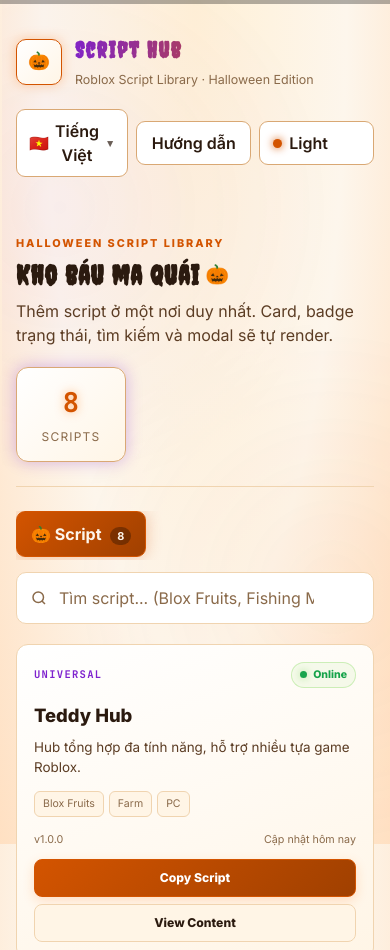
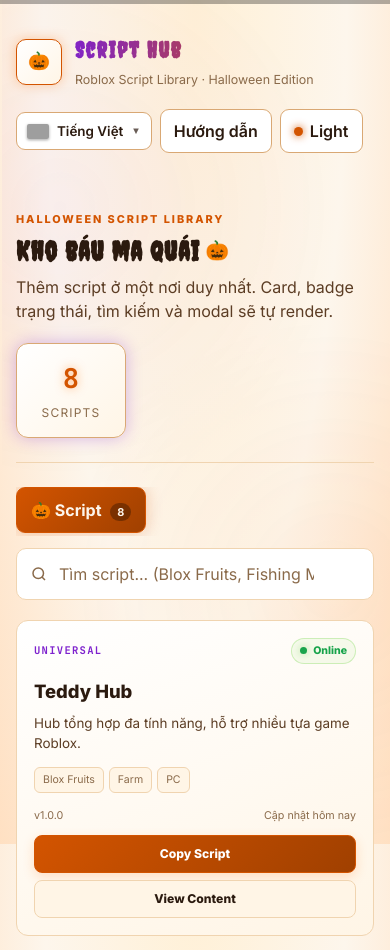
Before and after one commit to traidepthanhhoa/project-b, a plain HTML site: page index.html in a window 390 px wide. Shown: the top 950 px of the page. Drawn offline with Linux system fonts and the light colour scheme; grey boxes are pictures that could not be loaded.

Commit message:
Update index.html

```diff
--- a/index.html
+++ b/index.html
@@ -27,6 +27,7 @@
 
   <link rel="preconnect" href="https://fonts.googleapis.com">
   <link rel="preconnect" href="https://fonts.gstatic.com" crossorigin>
+  <link rel="preconnect" href="https://flagcdn.com">
 
   <link
     href="https://fonts.googleapis.com/css2?family=Creepster&family=Inter:wght@400;500;600;700;800&family=JetBrains+Mono:wght@500;700&display=swap"
@@ -170,16 +171,18 @@
     .lang-btn {
       display: flex;
       align-items: center;
-      gap: 6px;
+      gap: 8px;
 
       border: 1px solid var(--line-strong);
       background: var(--surface);
       color: var(--text);
 
       border-radius: 9px;
-      padding: 9px 12px;
+      padding: 8px 10px;
 
       font-weight: 600;
+      font-size: .84rem;
+
       transition: .18s;
     }
 
@@ -190,13 +193,25 @@
       box-shadow: 0 0 12px rgba(255, 122, 24, .3);
     }
 
-    .lang-btn .lang-flag {
-      font-size: 1rem;
-      line-height: 1;
+    /* Ảnh cờ SVG */
+    .flag-img {
+      width: 22px;
+      height: 15px;
+
+      object-fit: cover;
+
+      border-radius: 2px;
+
+      box-shadow:
+        0 0 0 1px rgba(255, 255, 255, .15),
+        0 1px 3px rgba(0, 0, 0, .4);
+
+      flex-shrink: 0;
+      display: block;
     }
 
     .lang-btn .lang-arrow {
-      font-size: .65rem;
+      font-size: .6rem;
       opacity: .7;
       transition: transform .2s;
     }
@@ -210,7 +225,7 @@
       top: calc(100% + 6px);
       right: 0;
 
-      min-width: 160px;
+      min-width: 180px;
 
       background: var(--surface);
       border: 1px solid var(--line-strong);
@@ -240,7 +255,7 @@
     .lang-option {
       display: flex;
       align-items: center;
-      gap: 9px;
+      gap: 10px;
 
       width: 100%;
 
@@ -252,7 +267,7 @@
       padding: 8px 10px;
 
       text-align: left;
-      font-size: .82rem;
+      font-size: .84rem;
       font-weight: 600;
 
       transition: .15s;
@@ -268,8 +283,19 @@
       color: var(--orange);
     }
 
-    .lang-option .lang-flag {
-      font-size: 1rem;
+    .lang-option .lang-name {
+      flex: 1;
+    }
+
+    .lang-option .lang-code {
+      font-family: "JetBrains Mono", monospace;
+      font-size: .68rem;
+      color: var(--muted);
+      letter-spacing: .06em;
+    }
+
+    .lang-option.active .lang-code {
+      color: var(--orange);
     }
 
 
@@ -973,7 +999,6 @@
       color: var(--text-soft);
       font-size: .84rem;
 
-      /* FIX: chặn description tràn khi chứa code dài */
       overflow: hidden;
       display: -webkit-box;
       -webkit-line-clamp: 3;
@@ -1336,7 +1361,6 @@
       }
 
       .header-actions { width: 100%; }
-      .header-actions > * { flex: 1; }
 
       .hero-intro {
         align-items: stretch;
@@ -1360,25 +1384,11 @@
 
 <body>
 
-  <!-- =======================================================
-       READING PROGRESS
-  ======================================================== -->
-
   <div class="reading-progress" aria-hidden="true">
     <div id="readingProgressFill"></div>
   </div>
 
-
-  <!-- =======================================================
-       TOAST
-  ======================================================== -->
-
   <div class="toast-container" id="toastContainer" aria-live="polite"></div>
-
-
-  <!-- =======================================================
-       LOADER
-  ======================================================== -->
 
   <div class="loader" id="loader" role="status" aria-live="polite">
     <div class="loader-box">
@@ -1386,13 +1396,8 @@
 
       <div class="loader-percent" id="percentage">0%</div>
 
-      <strong data-i18n="loader.title">
-        Đang triệu hồi script...
-      </strong>
-
-      <span data-i18n="loader.subtitle">
-        Vui lòng đợi trong giây lát...
-      </span>
+      <strong data-i18n="loader.title">Đang triệu hồi script...</strong>
+      <span data-i18n="loader.subtitle">Vui lòng đợi trong giây lát...</span>
 
       <div class="progress">
         <div id="loaderBar"></div>
@@ -1401,17 +1406,12 @@
   </div>
 
 
-  <!-- =======================================================
-       HEADER
-  ======================================================== -->
-
   <header class="site-header">
     <div class="brand">
       <span class="brand-mark">🎃</span>
 
       <div>
         <h1>Script Hub</h1>
-
         <p data-i18n="brand.subtitle">
           Roblox Script Library · Halloween Edition
         </p>
@@ -1430,26 +1430,36 @@
           aria-haspopup="true"
           aria-expanded="false"
         >
-          <span class="lang-flag" id="langCurrentFlag">🇻🇳</span>
+          <img
+            class="flag-img"
+            id="langCurrentFlag"
+            src="https://flagcdn.com/w40/vn.png"
+            alt="Tiếng Việt"
+          >
           <span id="langCurrentLabel">Tiếng Việt</span>
           <span class="lang-arrow">▼</span>
         </button>
 
         <div class="lang-menu" id="langMenu" role="menu">
+
           <button class="lang-option active" data-lang="vi" type="button" role="menuitem">
-            <span class="lang-flag">🇻🇳</span>
-            <span>Tiếng Việt</span>
+            <img class="flag-img" src="https://flagcdn.com/w40/vn.png" alt="Việt Nam">
+            <span class="lang-name">Tiếng Việt</span>
+            <span class="lang-code">VI</span>
           </button>
 
           <button class="lang-option" data-lang="en" type="button" role="menuitem">
-            <span class="lang-flag">🇬🇧</span>
-            <span>English</span>
+            <img class="flag-img" src="https://flagcdn.com/w40/gb.png" alt="English">
+            <span class="lang-name">English</span>
+            <span class="lang-code">EN</span>
           </button>
 
           <button class="lang-option" data-lang="th" type="button" role="menuitem">
-            <span class="lang-flag">🇹🇭</span>
-            <span>ภาษาไทย</span>
+            <img class="flag-img" src="https://flagcdn.com/w40/th.png" alt="ไทย">
+            <span class="lang-name">ภาษาไทย</span>
+            <span class="lang-code">TH</span>
           </button>
+
         </div>
       </div>
 
@@ -1476,10 +1486,6 @@
   </header>
 
 
-  <!-- =======================================================
-       MAIN
-  ======================================================== -->
-
   <main class="container">
 
     <section class="hero-intro">
@@ -1488,9 +1494,7 @@
           HALLOWEEN SCRIPT LIBRARY
         </span>
 
-        <h2 data-i18n="hero.title">
-          Kho báu ma quái
-        </h2>
+        <h2 data-i18n="hero.title">Kho báu ma quái</h2>
 
         <p data-i18n="hero.desc">
           Thêm script ở một nơi duy nhất.
@@ -1505,8 +1509,6 @@
       </div>
     </section>
 
-
-    <!-- TAB -->
 
     <div class="tab-bar" role="tablist" aria-label="Danh mục">
       <button
@@ -1523,8 +1525,6 @@
     </div>
 
 
-    <!-- SEARCH -->
-
     <div class="search-wrap">
       <div class="search-box">
         <svg
@@ -1569,8 +1569,6 @@
     </div>
 
 
-    <!-- SCRIPT GRID -->
-
     <section
       class="script-grid"
       id="scriptGrid"
@@ -1579,20 +1577,12 @@
   </main>
 
 
-  <!-- =======================================================
-       FOOTER
-  ======================================================== -->
-
   <footer class="site-footer">
     <span>Script Hub</span>
     <span>·</span>
     <span data-i18n="footer.copy">Happy Halloween 2026</span>
   </footer>
 
-
-  <!-- =======================================================
-       BACK TO TOP
-  ======================================================== -->
 
   <button
     class="back-to-top"
@@ -1604,9 +1594,7 @@
   </button>
 
 
-  <!-- =======================================================
-       SCRIPT CONTENT MODAL
-  ======================================================== -->
+  <!-- SCRIPT CONTENT MODAL -->
 
   <div class="modal-overlay" id="scriptModal" aria-hidden="true">
     <div
@@ -1620,7 +1608,6 @@
           <span class="eyebrow" data-i18n="modal.script.eyebrow">
             SCRIPT CONTENT
           </span>
-
           <h3 id="scriptModalTitle">Script</h3>
         </div>
 
@@ -1656,9 +1643,7 @@
   </div>
 
 
-  <!-- =======================================================
-       GUIDE MODAL
-  ======================================================== -->
+  <!-- GUIDE MODAL -->
 
   <div class="modal-overlay" id="guideOverlay" aria-hidden="true">
     <div
@@ -1670,10 +1655,7 @@
       <div class="modal-head">
         <div>
           <span class="eyebrow" data-i18n="guide.eyebrow">SETUP</span>
-
-          <h3 id="guideTitle" data-i18n="guide.title">
-            Cách dùng
-          </h3>
+          <h3 id="guideTitle" data-i18n="guide.title">Cách dùng</h3>
         </div>
 
         <button
@@ -1690,43 +1672,32 @@
         <div class="guide-step">
           <b>1.</b>
           <span data-i18n="guide.step1">
-            Mở view script bạn muốn và chọn
-            <strong>View Content</strong>
-            để xem nội dung.
+            Mở view script bạn muốn và chọn <strong>View Content</strong> để xem nội dung.
           </span>
         </div>
 
         <div class="guide-step">
           <b>2.</b>
           <span data-i18n="guide.step2">
-            Nhấn
-            <strong>Copy Script</strong>
-            để chép toàn bộ nội dung vào clipboard.
+            Nhấn <strong>Copy Script</strong> để chép toàn bộ nội dung vào clipboard.
           </span>
         </div>
 
         <div class="guide-step">
           <b>3.</b>
           <span data-i18n="guide.step3">
-            Thêm script vào
-            <code>Executor</code>.
+            Thêm script vào <code>Executor</code>.
           </span>
         </div>
 
         <div class="guide-step">
           <b>4.</b>
-          <span data-i18n="guide.step4">
-            Execute Script
-          </span>
+          <span data-i18n="guide.step4">Execute Script</span>
         </div>
       </div>
     </div>
   </div>
 
-
-  <!-- =======================================================
-       JAVASCRIPT
-  ======================================================== -->
 
   <script>
 
@@ -1745,13 +1716,6 @@
       script8: false
     };
 
-
-    /* =========================================================
-       SCRIPTS
-       FIX: description của script1 chỉ còn 1 câu ngắn gọn,
-            không chứa code Lua nữa.
-       FIX: Bỏ tag "PE" (typo) trong script1.
-    ========================================================= */
 
     const SCRIPTS = [
       {
@@ -1870,7 +1834,7 @@ print("Auto Farm loaded")`
 
 
     /* =========================================================
-       I18N — ĐA NGÔN NGỮ
+       I18N
     ========================================================= */
 
     const I18N = {
@@ -1911,7 +1875,8 @@ print("Auto Farm loaded")`
         "time.weeksAgo": "Cập nhật {n} tuần trước",
         "time.monthsAgo": "Cập nhật {n} tháng trước",
         "time.yearsAgo": "Cập nhật {n} năm trước",
-        "time.unknown": "Ngày cập nhật không rõ"
+        "time.unknown": "Ngày cập nhật không rõ",
+        "footer.copy": "Happy Halloween 2026"
       },
 
       en: {
@@ -1951,7 +1916,8 @@ print("Auto Farm loaded")`
         "time.weeksAgo": "Updated {n} weeks ago",
         "time.monthsAgo": "Updated {n} months ago",
         "time.yearsAgo": "Updated {n} years ago",
-        "time.unknown": "Unknown update date"
+        "time.unknown": "Unknown update date",
+        "footer.copy": "Happy Halloween 2026"
       },
 
       th: {
@@ -1991,15 +1957,26 @@ print("Auto Farm loaded")`
         "time.weeksAgo": "อัปเดต {n} สัปดาห์ที่แล้ว",
         "time.monthsAgo": "อัปเดต {n} เดือนที่แล้ว",
         "time.yearsAgo": "อัปเดต {n} ปีที่แล้ว",
-        "time.unknown": "ไม่ทราบวันที่อัปเดต"
+        "time.unknown": "ไม่ทราบวันที่อัปเดต",
+        "footer.copy": "Happy Halloween 2026"
       }
     };
 
 
+    /* FIX: dùng URL ảnh cờ thay vì emoji */
     const LANG_META = {
-      vi: { flag: "🇻🇳", label: "Tiếng Việt" },
-      en: { flag: "🇬🇧", label: "English" },
-      th: { flag: "🇹🇭", label: "ภาษาไทย" }
+      vi: {
+        flag: "https://flagcdn.com/w40/vn.png",
+        label: "Tiếng Việt"
+      },
+      en: {
+        flag: "https://flagcdn.com/w40/gb.png",
+        label: "English"
+      },
+      th: {
+        flag: "https://flagcdn.com/w40/th.png",
+        label: "ภาษาไทย"
+      }
     };
 
 
@@ -2018,12 +1995,10 @@ print("Auto Farm loaded")`
 
 
     function applyI18n() {
-      /* Text content */
       document.querySelectorAll("[data-i18n]").forEach(el => {
         const key = el.dataset.i18n;
         const val = t(key);
 
-        /* Cho phép HTML trong một số key (VD guide.step1 có <strong>) */
         if (/<[a-z][\s\S]*>/i.test(val)) {
           el.innerHTML = val;
         } else {
@@ -2031,17 +2006,19 @@ print("Auto Farm loaded")`
         }
       });
 
-      /* Placeholder */
       document.querySelectorAll("[data-i18n-placeholder]").forEach(el => {
         el.placeholder = t(el.dataset.i18nPlaceholder);
       });
 
-      /* Cập nhật lại toàn bộ card (vì status/timeAgo nằm trong template) */
       renderScripts();
 
-      /* Cập nhật label ngôn ngữ */
+      /* Cập nhật cờ + label hiện tại (dùng ảnh) */
       const meta = LANG_META[currentLang] || LANG_META.vi;
-      document.getElementById("langCurrentFlag").textContent = meta.flag;
+
+      const flagImg = document.getElementById("langCurrentFlag");
+      flagImg.src = meta.flag;
+      flagImg.alt = meta.label;
+
       document.getElementById("langCurrentLabel").textContent = meta.label;
 
       document.querySelectorAll(".lang-option").forEach(btn => {
@@ -2100,13 +2077,11 @@ print("Auto Farm loaded")`
         });
       });
 
-      /* Click ngoài → đóng menu */
       document.addEventListener("click", e => {
         const sw = document.getElementById("langSwitcher");
         if (!sw.contains(e.target)) closeLangMenu();
       });
 
-      /* Esc → đóng */
       document.addEventListener("keydown", e => {
         if (e.key === "Escape") closeLangMenu();
       });
@@ -2114,7 +2089,7 @@ print("Auto Farm loaded")`
 
 
     /* =========================================================
-       STATE
+       STATE + HELPERS
     ========================================================= */
 
     const state = {
@@ -2123,7 +2098,6 @@ print("Auto Farm loaded")`
       selectedId: null,
       searchTimer: null
     };
-
 
     const $ = (selector, root = document) => root.querySelector(selector);
     const $$ = (selector, root = document) => [...root.querySelectorAll(selector)];
@@ -2535,7 +2509,7 @@ print("Auto Farm loaded")`
     document.addEventListener("DOMContentLoaded", () => {
       renderCounts();
       initLangSwitcher();
-      applyI18n();          /* render card + set text theo ngôn ngữ hiện tại */
+      applyI18n();
       initSearch();
       initScriptActions();
       initModal();
```
